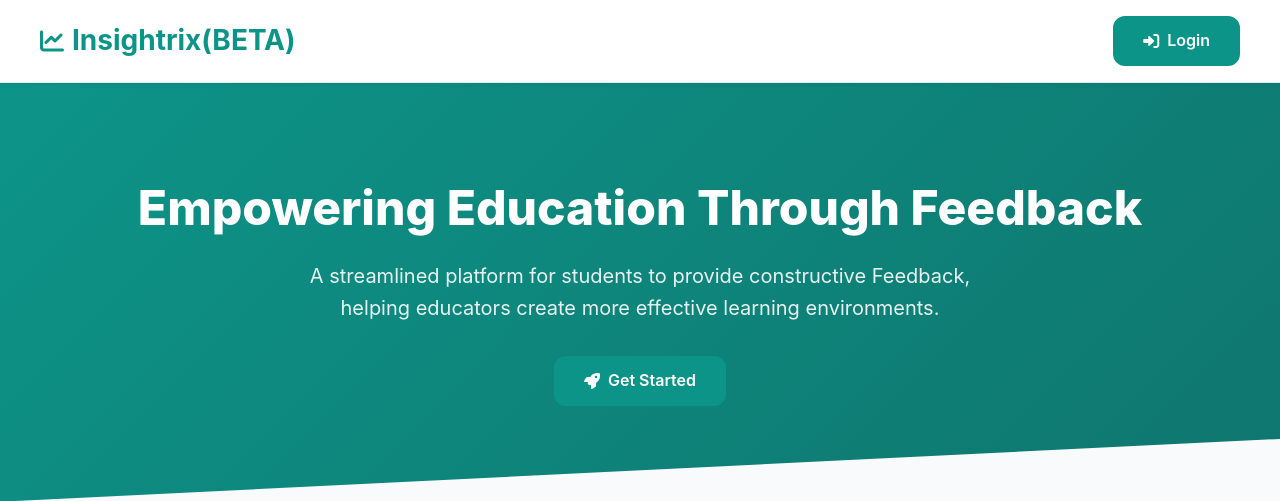
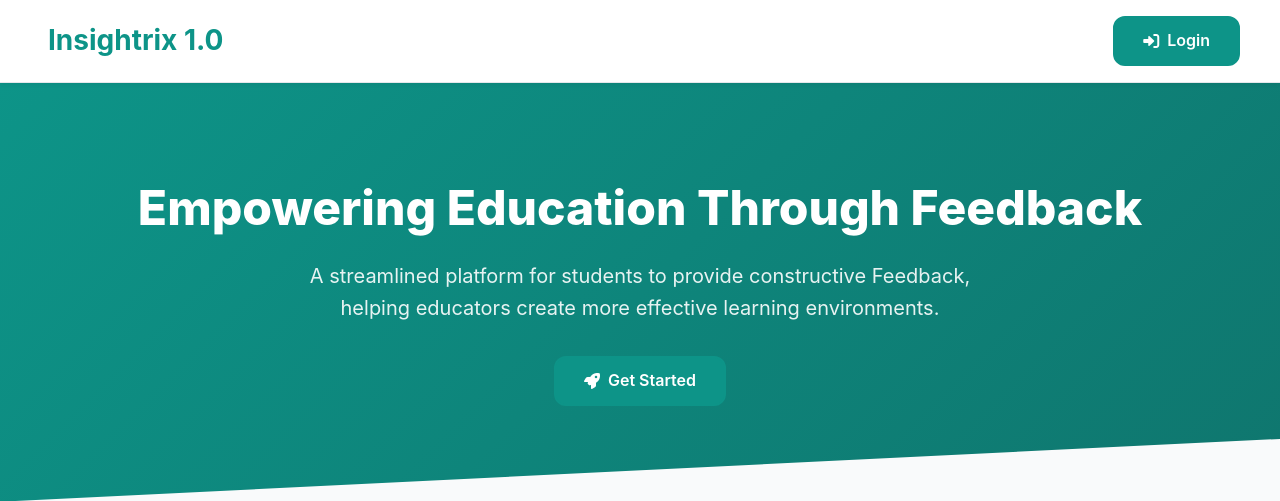
Before and after one commit to crislorence2023/Capstone-Insightrix, a PHP site: page /eval/landing-page.php in a window 1280 px wide. Shown: the top 501 px of the page. Run offline with PHP 8.4, Linux system fonts and the light colour scheme.

Commit message:
Update landing-page.php

```diff
--- a/eval/landing-page.php
+++ b/eval/landing-page.php
@@ -309,8 +309,8 @@
     <nav class="navbar">
         <div class="nav-container">
             <a href="#" class="logo">
-                <i class="fas fa-chart-line"></i>
-                Insightrix(BETA)
+                <i class=""></i>
+                Insightrix 1.0
             </a>
             <a href="Assessmentsurvey/login.php" class="btn btn-primary">
                 <i class="fas fa-sign-in-alt"></i>
```
